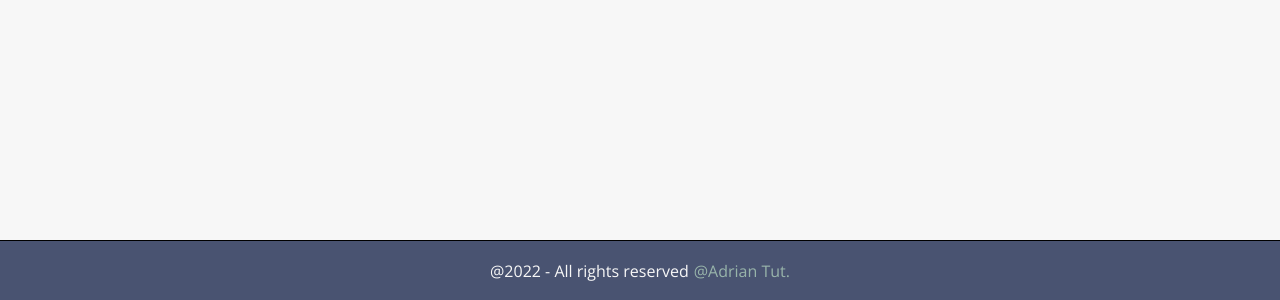
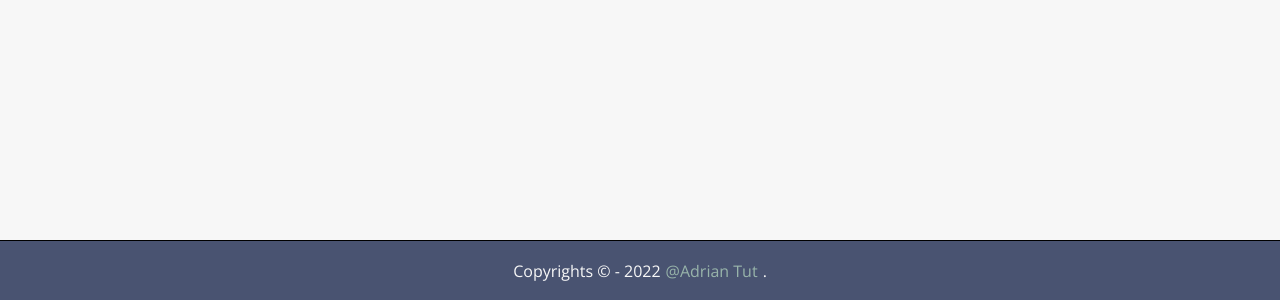
Before and after one commit to Adriantutuianu/personal-website, a React (Create React App) app: page / in a window 1280 px wide. Shown: the part 3030-3330 px from the top of the page. Built offline with nearby package versions, Linux system fonts and the light colour scheme.

Commit message:
Fixed footer

```diff
--- a/src/components/Footer.js
+++ b/src/components/Footer.js
@@ -4,10 +4,8 @@ import "./footer.scss";
 const Footer = () => {
   return (
     <footer>
-      <text className="footer-text">
-        @{new Date().getFullYear()} - All rights reserved
-      </text>
-      <span>@Adrian Tut.</span>
+      Copyrights © - {new Date().getFullYear()}
+      <span>@Adrian Tut</span> .
     </footer>
   );
 };
--- a/src/components/footer.scss
+++ b/src/components/footer.scss
@@ -6,10 +6,9 @@ footer {
   height: 60px;
   border-top: 1px solid black;
   color: var(--fifth-color);
-  .footer-text {
-    margin-right: 5px;
-  }
+
   span {
     color: var(--third-color);
+    margin: 0 5px;
   }
 }
```
